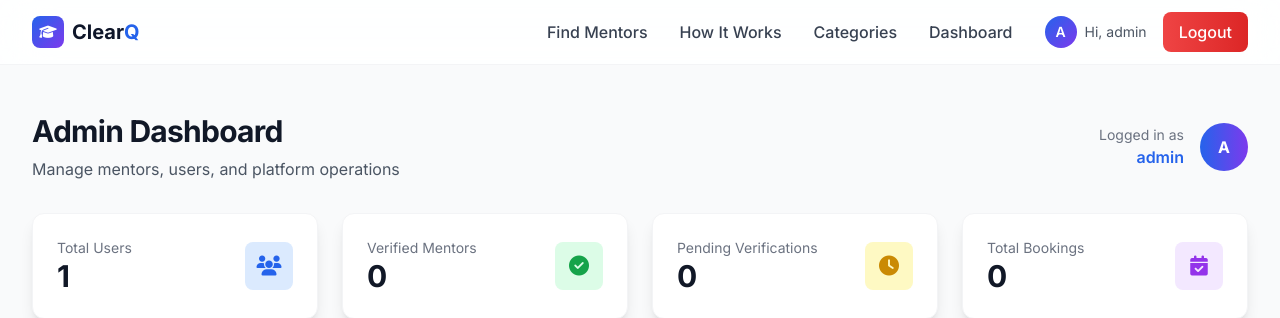
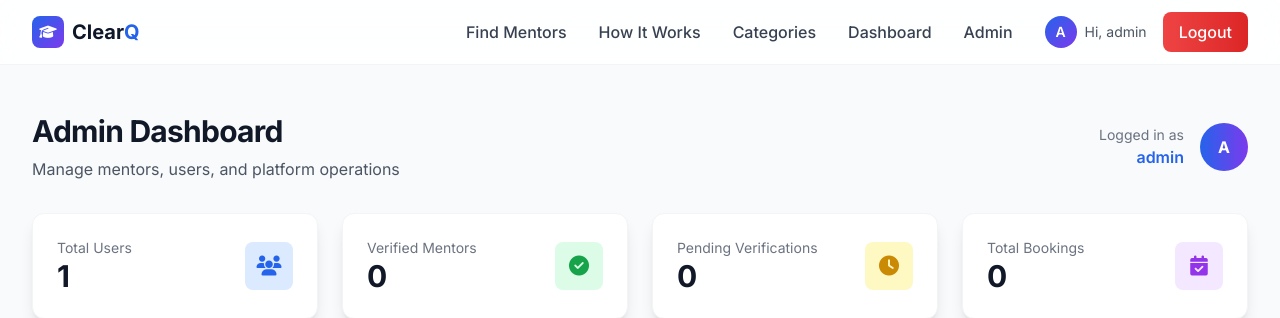
Before and after one commit to Abhidesh12/clearQ, a Flask app: page /dashboard in a window 1280 px wide. Shown: the top 318 px of the page. Run offline with Flask 3, Linux system fonts and the light colour scheme; a user stored in the database is signed in; some libraries are stand-ins or nearby versions.

Commit message:
Update base.html

```diff
--- a/templates/base.html
+++ b/templates/base.html
@@ -152,6 +152,9 @@
 
                     {% if current_user.is_authenticated %}
                         <a href="{{ url_for('dashboard') }}" class="text-gray-700 hover:text-primary font-medium transition-colors">Dashboard</a>
+                        {% if current_user.role == 'admin' %}
+                            <a href="{{ url_for('admin_dashboard') }}" class="text-gray-700 hover:text-primary font-medium transition-colors">Admin</a>
+                        {% endif %}
                         <div class="flex items-center space-x-4">
                             <div class="flex items-center space-x-2">
                                 <div class="w-8 h-8 rounded-full bg-gradient-to-br from-primary to-secondary flex items-center justify-center text-white text-sm font-semibold">
@@ -193,6 +196,9 @@
 
                     {% if current_user.is_authenticated %}
                         <a href="{{ url_for('dashboard') }}" class="block py-2 text-gray-700 hover:text-primary">Dashboard</a>
+                        {% if current_user.role == 'admin' %}
+                            <a href="{{ url_for('admin_dashboard') }}" class="block py-2 text-gray-700 hover:text-primary">Admin</a>
+                        {% endif %}
                         <div class="pt-4 border-t border-gray-200">
                             <div class="flex items-center space-x-3 mb-4">
                                 <div class="w-10 h-10 rounded-full bg-gradient-to-br from-primary to-secondary flex items-center justify-center text-white font-semibold">
```
